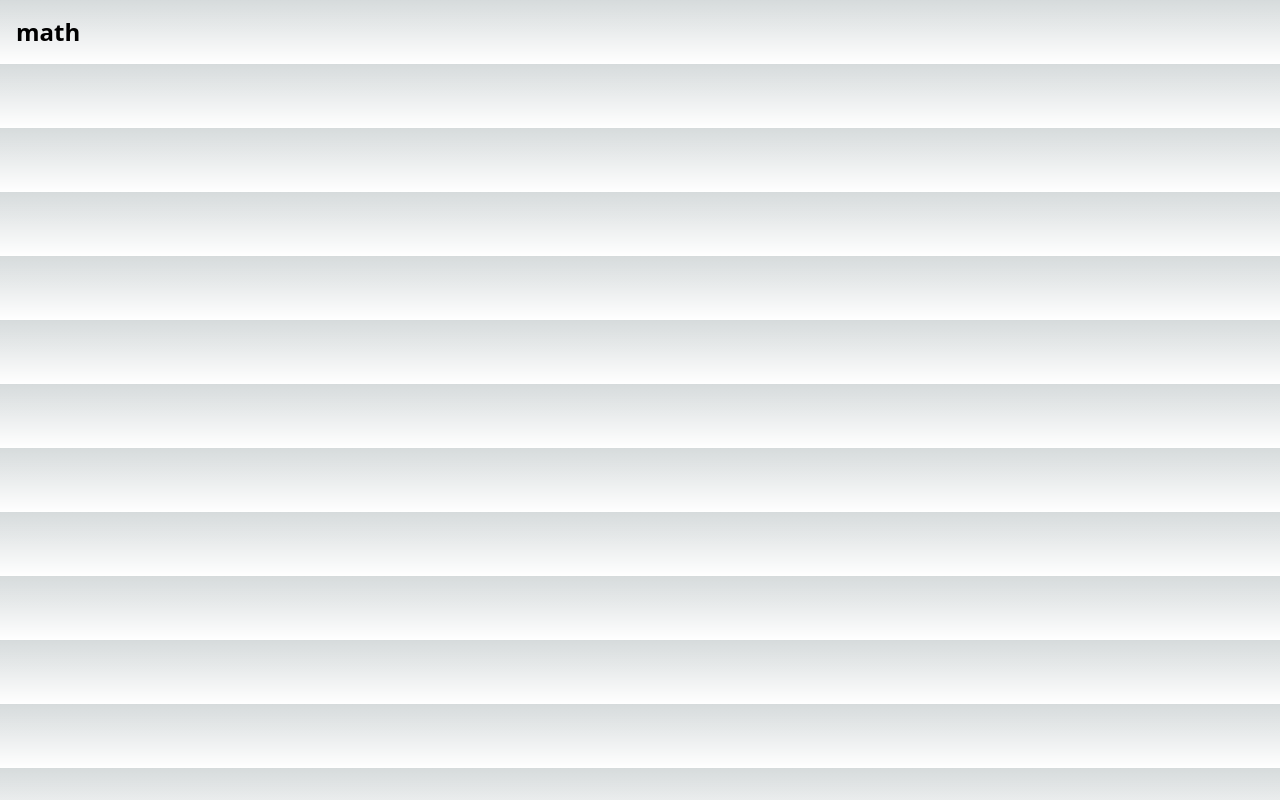
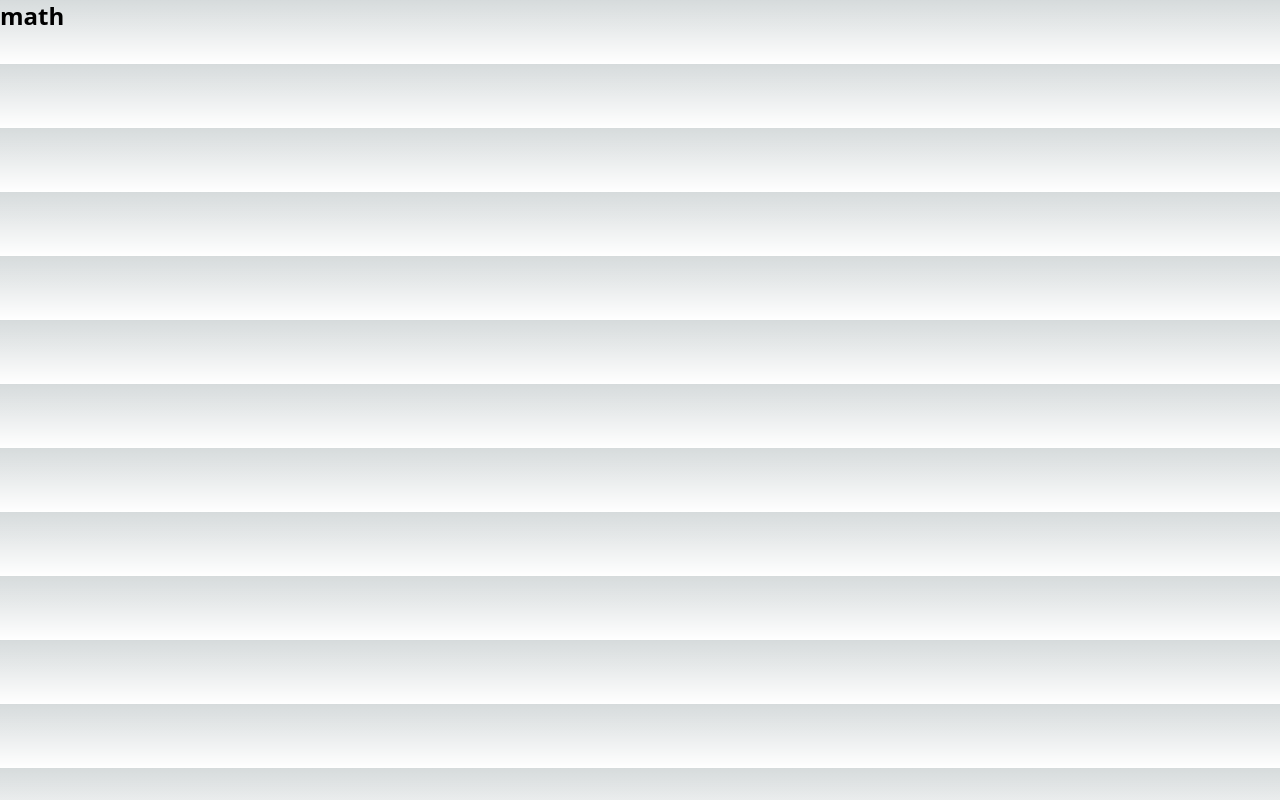
Before and after one commit to uto-usui/flashcards, a Next.js app: page /category/math in a window 1280 px wide. Built offline with nearby package versions, Linux system fonts and the light colour scheme.

Commit message:
Update category page layout and title
The category and sub-category page layout has been modified to a flexible column alignment for better viewability. Moreover, the `PageTitle` component has been added, making the category heading uniform across the application.

```diff
--- a/src/app/category/[category]/[subCategory]/page.tsx
+++ b/src/app/category/[category]/[subCategory]/page.tsx
@@ -12,7 +12,7 @@
   const { filteredCards } = useCategory({ category, subCategory })
 
   return (
-    <div className="container mx-auto p-4">
+    <div className="flex flex-col gap-8">
       <PageTitle category={category} />
       <CardList cards={filteredCards} />
     </div>
--- a/src/app/category/[category]/page.tsx
+++ b/src/app/category/[category]/page.tsx
@@ -1,14 +1,15 @@
 import React from 'react'
 import useCategory from '@/hooks/useCategory'
 import CardList from '@/components/CardList'
+import PageTitle from '@/components/PageTitle'
 
 export default function CategoryPage({ params }: { params: { category: string } }) {
   const { category } = params
   const { filteredCards } = useCategory({ category })
 
   return (
-    <div className="container mx-auto p-4">
-      <h1 className="text-2xl font-bold">{category}</h1>
+    <div className="flex flex-col gap-8">
+      <PageTitle category={category} />
       <CardList cards={filteredCards} />
     </div>
   )
```
